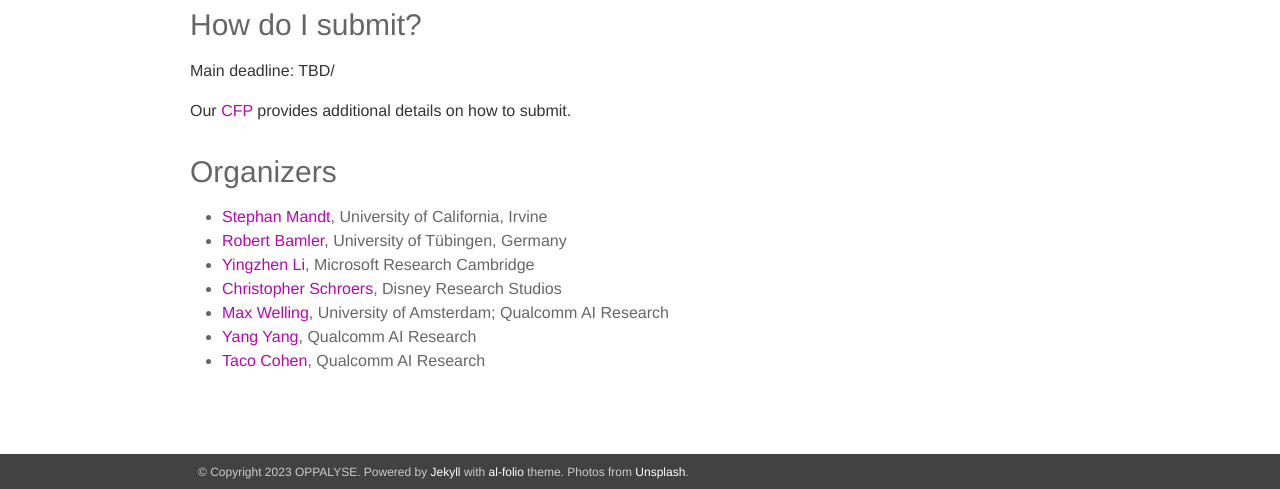
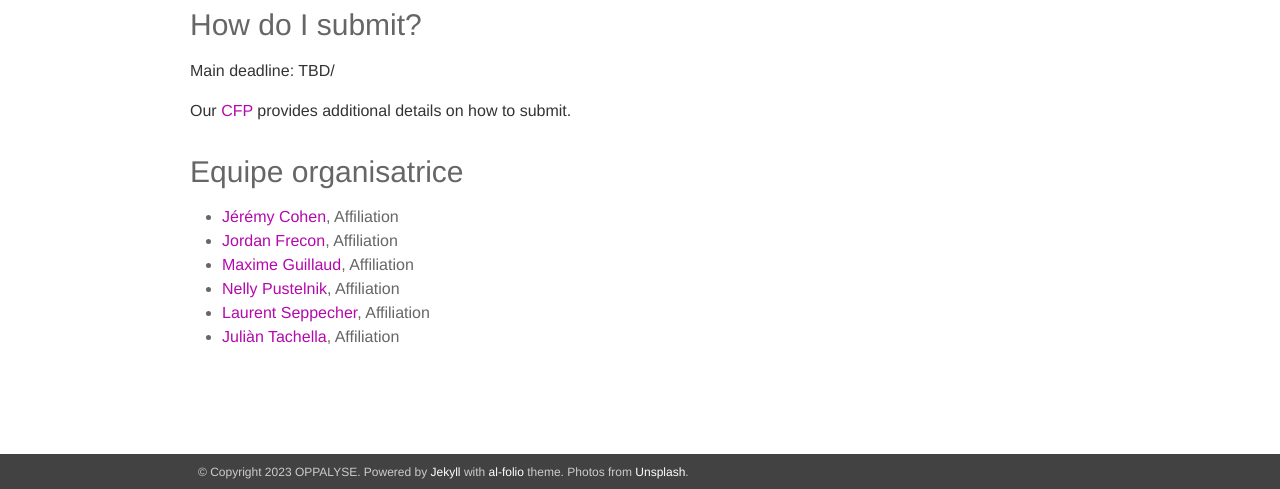
Before and after one commit to oppalyse/oppalyse.github.io, a Jekyll site: the page built from _pages/00_home.md, in a window 1280 px wide and 900 px high, scrolled down 1111 px, cut to the strip 411-900 px from the top of the window. Built offline with Jekyll 4.4.1, drawn with Linux system fonts in a browser that asks for light colours; nearby versions of some CDN libraries.

Commit message:
Update 00_home.md

```diff
--- a/_pages/00_home.md
+++ b/_pages/00_home.md
@@ -56,12 +56,13 @@ TBD
 
 Our [CFP]({{ site.baseurl }}{% link _pages/01_call.md %}) provides additional details on how to submit.
 
-### Organizers
+<h3>Equipe organisatrice</h3>
 
-* [Stephan Mandt](http://www.stephanmandt.com), University of California, Irvine
-* [Robert Bamler](https://robamler.github.io), University of Tübingen, Germany
-* [Yingzhen Li](http://yingzhenli.net/home/en/), Microsoft Research Cambridge
-* [Christopher Schroers](https://studios.disneyresearch.com/people/christopher-schroers/), Disney Research Studios
-* [Max Welling](https://staff.fnwi.uva.nl/m.welling/), University of Amsterdam; Qualcomm AI Research
-* [Yang Yang](https://yyang768osu.github.io), Qualcomm AI Research
-* [Taco Cohen](https://tacocohen.wordpress.com), Qualcomm AI Research
+<ul>
+  <li><a href="#">Jérémy Cohen</a>, Affiliation</li>
+  <li><a href="#">Jordan Frecon</a>, Affiliation</li>
+  <li><a href="#">Maxime Guillaud</a>, Affiliation</li>
+  <li><a href="#">Nelly Pustelnik</a>, Affiliation</li>
+  <li><a href="#">Laurent Seppecher</a>, Affiliation</li>
+  <li><a href="#">Juliàn Tachella</a>, Affiliation</li>
+</ul>
```
